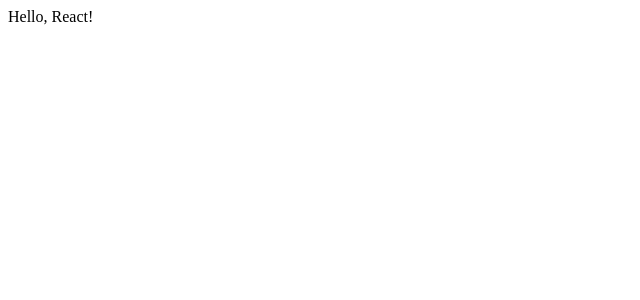
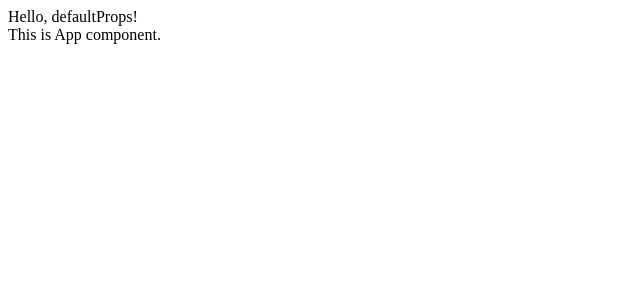
Before and after one commit to syuniki/first-react, a React (Create React App) app: page / in a window 1280 px wide. Shown: the top 300 px of the page, without its empty margins (0-640 px from the left). Built offline with nearby package versions, Linux system fonts and the light colour scheme.

Commit message:
Function Componentの基本的な記述

```diff
--- a/src/App.tsx
+++ b/src/App.tsx
@@ -1,11 +1,17 @@
 import React from 'react';
 
 interface AppProps {
-  message: string;
+  message?: string;
+  description?: string;
 }
 
-const App = ({ message }: AppProps) => {
-  return <div>{ message }</div>;
+const App: React.FunctionComponent<AppProps> = ({ message, description }) => {
+  return <div>{ message }<br />{ description }</div>;
+};
+
+App.defaultProps = {
+  message: 'Hello, defaultProps!',
+  description: 'This is App component.',
 };
 
 export default App;
--- a/src/index.tsx
+++ b/src/index.tsx
@@ -3,6 +3,6 @@
 import App from './App';
 
 ReactDOM.render(
-    <App message='Hello, React!'/>,  // Appコンポーネントに message というデータ(プロップス)を渡す
+    <App />,  // Appコンポーネントに message というデータ(プロップス)を渡す
     document.getElementById('root')
 );
```
